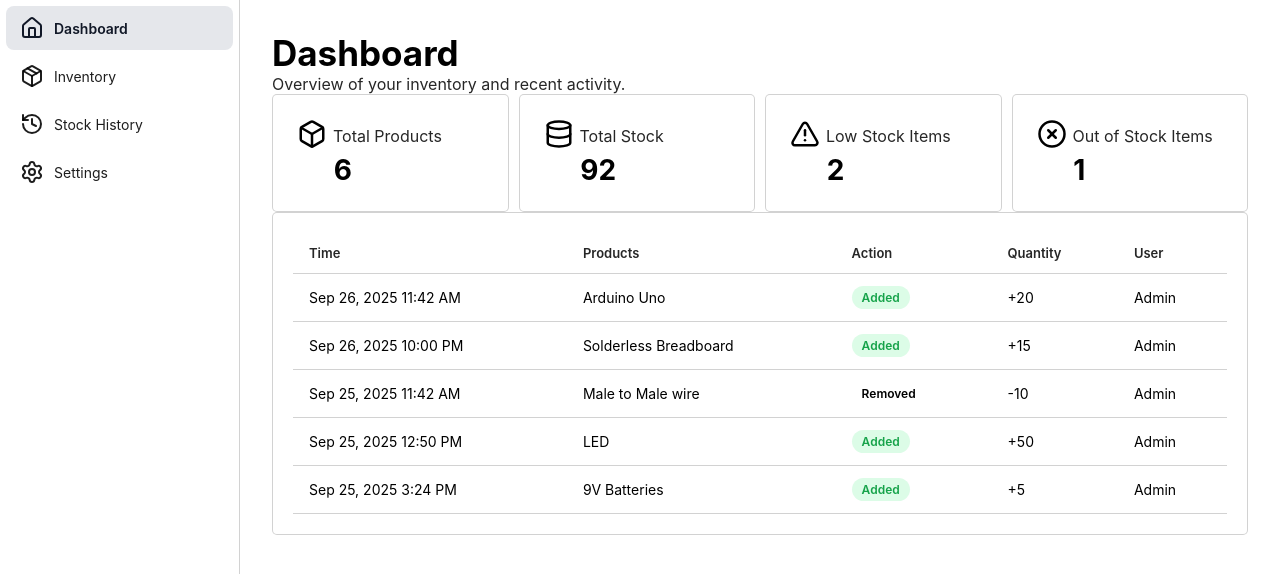
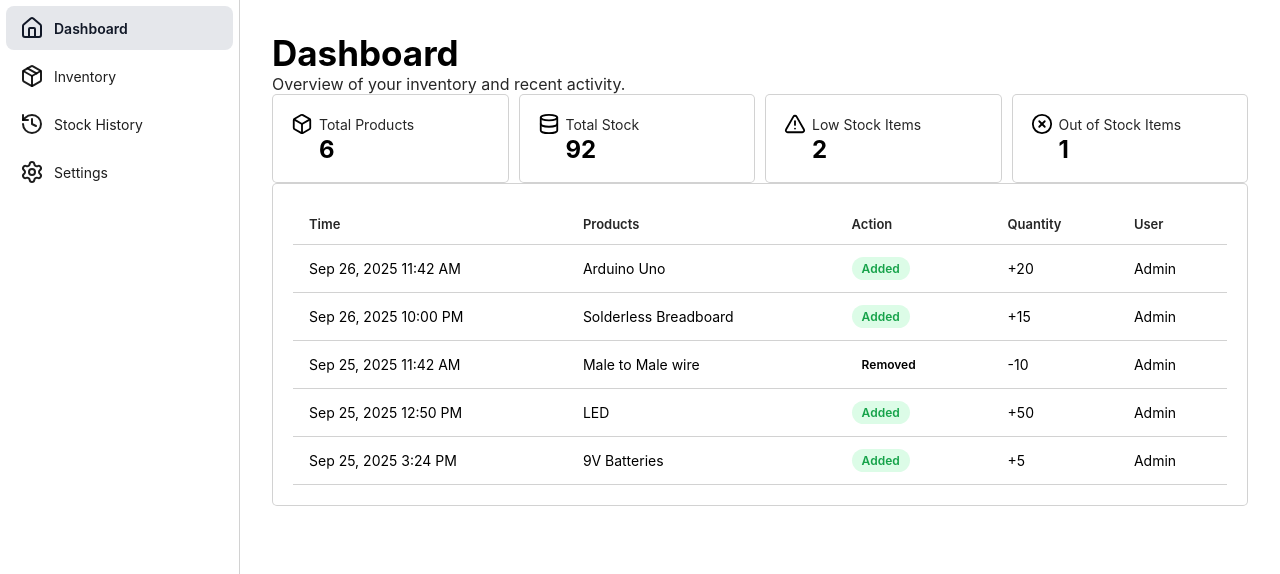
Before and after one commit to princemclein/Inventory-System-, a React (Vite) app: page / in a window 1280 px wide. Shown: the top 574 px of the page. Built offline with nearby package versions, Linux system fonts and the light colour scheme.

Commit message:
style(dashboard): resize StatCard icons and typography

```diff
--- a/src/Styles/Dashboard/RecentActivityTable.css
+++ b/src/Styles/Dashboard/RecentActivityTable.css
@@ -2,6 +2,7 @@ table {
   width: 100%;
   border-collapse: collapse;
 }
+
 th {
   text-align: left;
   padding: 12px 16px;
@@ -10,6 +11,7 @@ th {
   font-weight: 600;
   border-bottom: 1px solid hsla(0, 0%, 0%, 0.177);
 }
+
 td {
   text-align: left;
   padding: 12px 16px;
--- a/src/Styles/Dashboard/StatCard.css
+++ b/src/Styles/Dashboard/StatCard.css
@@ -1,7 +1,7 @@
 .stat-card {
   background: white;
   border-radius: 5px;
-  padding: 24px;
+  padding: 18px;
   border: 1px solid hsla(0, 0%, 0%, 0.177);
 }
 
@@ -11,15 +11,27 @@
   gap: 6px;
 }
 
+.stat-icon {
+  display: flex;
+  flex: 0 0 22px;
+  align-items: center;
+  justify-content: center;
+}
+
+.stat-icon svg {
+  width: 22px;
+  height: 22px;
+}
+
 .stat-label {
   color: var(--subtitle-color);
-  font-size: 16px;
+  font-size: 14px;
   margin: 0;
 }
 
 .stat-value {
-  font-size: 28px;
+  font-size: 24px;
   font-weight: 700;
   margin: 0;
-  margin-left: 2.3rem;
+  margin-left: 28px;
 }
```
